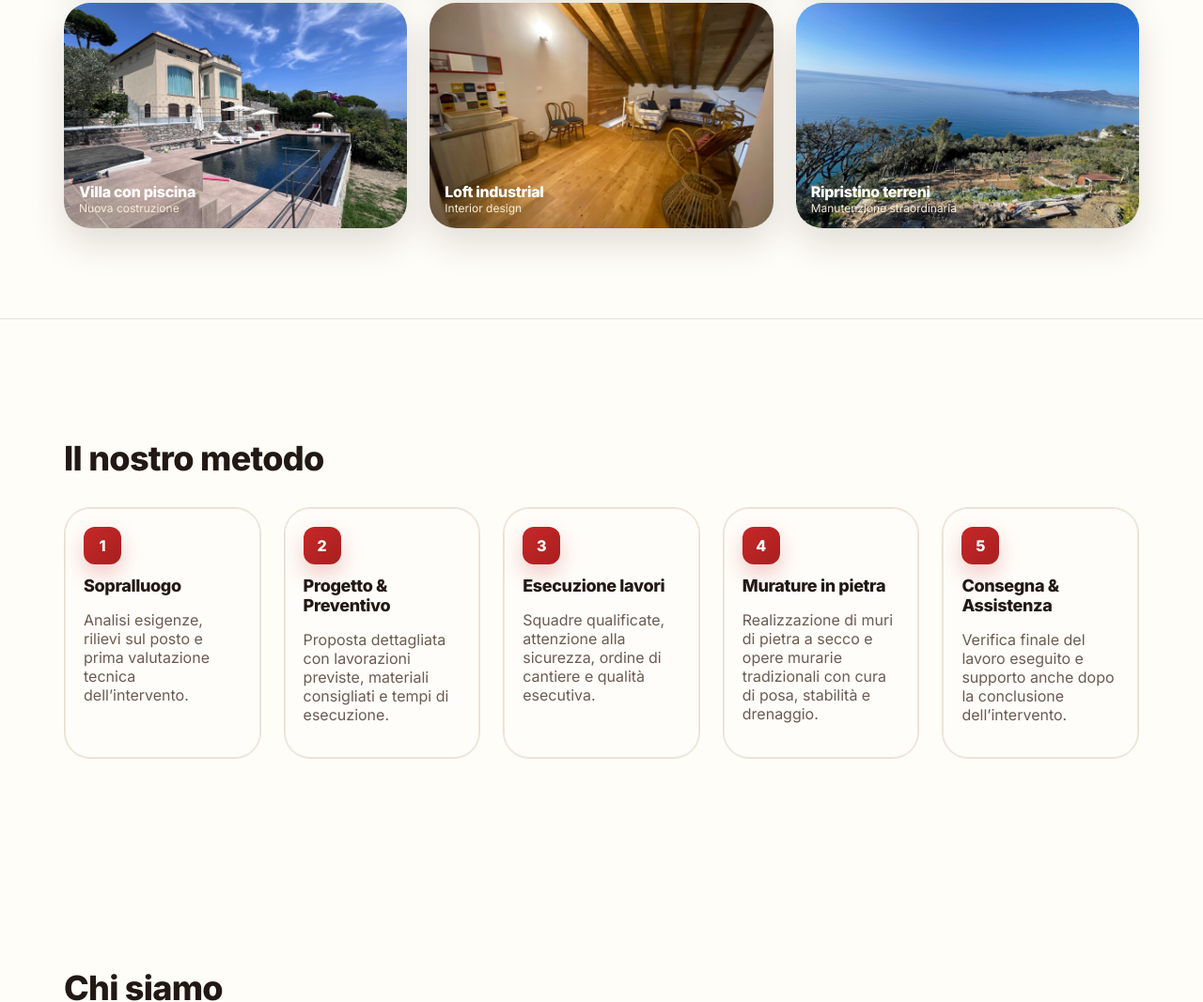
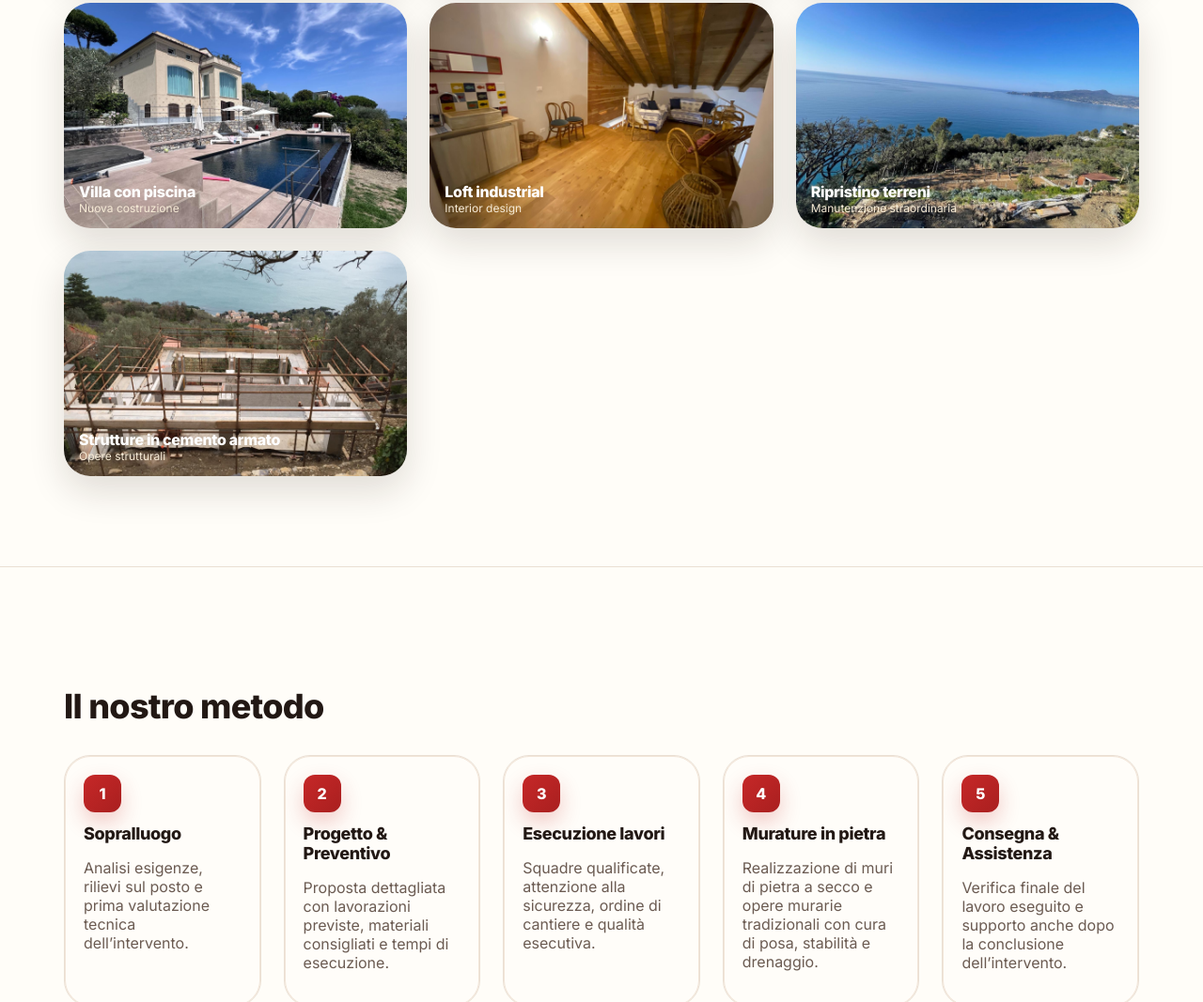
Before and after one commit to Fisny/manidorocostruzioni, a plain HTML site: page index.html in a window 1280 px wide. Shown: the part 1673-2740 px from the top of the page at 94% size. Drawn offline with Linux system fonts and the light colour scheme.

Commit message:
Add new figure for 'Strutture in cemento armato'

```diff
--- a/index.html
+++ b/index.html
@@ -209,6 +209,17 @@
                         <div class="indexed100">
                             <div class="title white-text">Ripristino terreni</div>
                             <div class="subtitle work-subtitle">Manutenzione straordinaria</div>
+                        </div>
+                        <span class="pill indexed100">Dettagli</span>
+                    </figcaption>
+                </figure>
+
+                <figure class="work ring reveal shadow-lg">
+                    <img alt="Strutture in cemento armato" src="img/18d65ade-687f-4474-9184-91188a956ea4.jpeg">
+                    <figcaption class="work-meta">
+                        <div class="indexed100">
+                            <div class="title white-text">Strutture in cemento armato</div>
+                            <div class="subtitle work-subtitle">Opere strutturali</div>
                         </div>
                         <span class="pill indexed100">Dettagli</span>
                     </figcaption>
```
